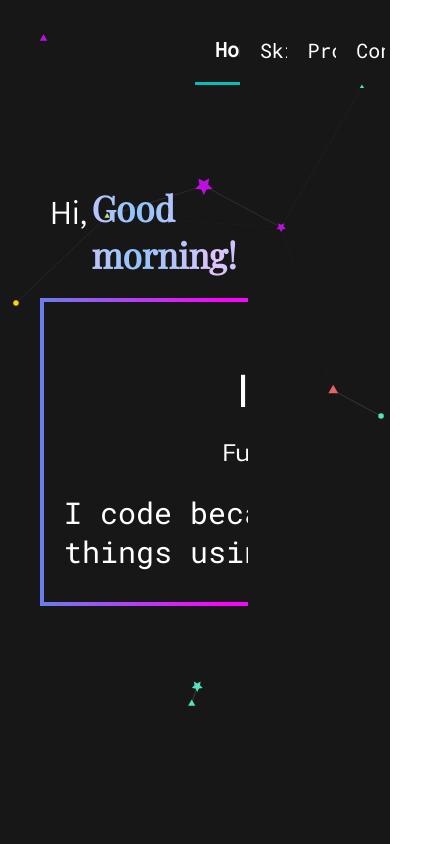
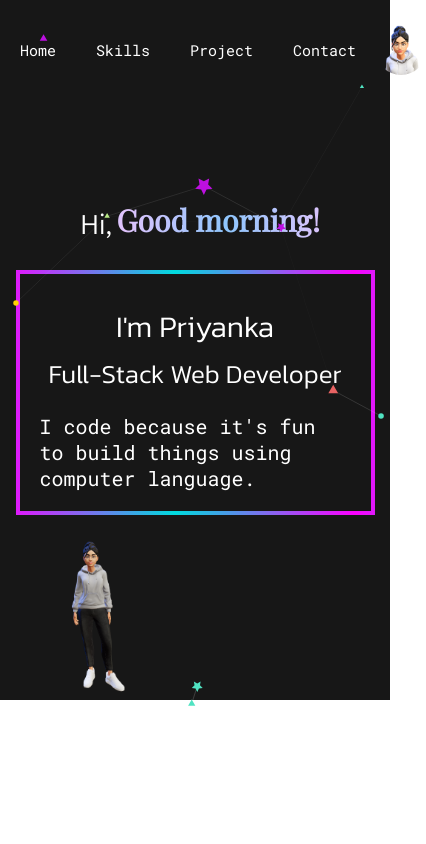
Before and after one commit to priyankaj04/Portfolio, a React (Create React App) app: page / in a window 390 px wide. Shown: the whole page, 426 px wide, since content can reach past the window. Built offline with nearby package versions, Linux system fonts and the light colour scheme.

Commit message:
responsive#1

```diff
--- a/src/App.css
+++ b/src/App.css
@@ -151,6 +151,7 @@
 
 .typingFormate{
   position: relative;
+  font-size: 50px;
 }
 
 .typingFormate::before,
@@ -526,3 +527,105 @@ li{
   right: 0;
   top: 55%;
 }
+
+.homeDescription{
+  font-size: 30;
+}
+
+
+
+@media only screen and (max-width: 1000px) {
+  *{
+    overflow: visible;
+  }
+
+  .Background{
+    height: 100%;
+    width: 100%;
+  }
+
+  .Home{
+    display: flex;
+    flex-direction: column;
+    font-size: 20px;
+    height: 600px;
+    width: 100%;
+    position: static;
+    justify-content: space-around;
+    align-items: center;
+  }
+
+  .Home-Content{
+    display: flex;
+    flex-direction: column;
+    justify-content: center;
+    align-items: center;
+    width: 100%;
+    font-size: 20px;
+  }
+
+  .greet{
+    font-size: 30px;
+  }
+
+  .homeContent-Border {
+    width: 90%;
+    height: auto;;
+  }
+
+  .homeContent-Background{
+    width: 100%;
+    font-size: 20px;
+  }
+
+  .typingFormate::before{
+    display: none;
+  }
+
+  .typingFormate{
+    font-size: 30px;
+  }
+
+  .homeDescription{
+    font-size: 20px;
+    text-align: center;
+  }
+
+  .NavBar-Container{
+    display: relative;
+    width: 100%;
+    display: flex;
+    justify-content: space-around;
+    align-items: center;
+    font-family: 'Roboto Mono', monospace;
+    font-size: 15px;
+  }
+
+  .Avatar{
+    width: 100%;
+    height: 300px;
+    background-image: url('./Images/FullAvatar2.png');
+  background-size:contain;
+  background-repeat: no-repeat;
+  }
+
+  .Project{
+    width: 100%;
+    height: 100%;
+    position: relative;
+  }
+
+  .project-Content{
+    width: absolute;
+    display: flex;
+    flex-direction: column;
+    width: 100vw;
+    height: 100vh;
+  }
+
+  .ProjectContainer{
+    display: flex;
+    flex-direction: column;
+    justify-content: space-around;
+  }
+}
--- a/src/components/Home.jsx
+++ b/src/components/Home.jsx
@@ -111,10 +111,10 @@ function Home() {
                     <motion.div className='homeContent-Border '>
                         <div className='homeContent-Background'>
                             <motion.div>
-                                <motion.p className='typingFormate' style={{ textAlign: 'center', fontSize: 50, marginBottom: 5 }}>I'm Priyanka</motion.p>
+                                <motion.p className='typingFormate' style={{ textAlign: 'center',  marginBottom: 5 }}>I'm Priyanka</motion.p>
                                 <motion.p style={{ fontSize: 26, textAlign: 'center', margin: 2 }}>Full-Stack Web Developer</motion.p>
                             </motion.div>
-                            <motion.p style={{ textAlign: 'left', margin: 20, fontSize: 30, fontFamily: 'Roboto Mono', }}>I code because it's fun to build things using computer language.</motion.p>
+                            <motion.p className="homeDescription" style={{ textAlign: 'left', margin: 20, fontFamily: 'Roboto Mono', }}>I code because it's fun to build things using computer language.</motion.p>
                         </div>
                     </motion.div>
                 </motion.div>
--- a/src/components/NavBar.jsx
+++ b/src/components/NavBar.jsx
@@ -7,10 +7,10 @@ function NavBar() {
   return (
     <div className='NavBar'>
     <div className="NavBar-Container">
-        <div onClick={() => navigate('/')} className={window.location.pathname === '/' ? 'Effects h' : 'Norm'}>Home</div>
-        <div  onClick={() => navigate('/skills')} className={window.location.pathname === '/skills' ? 'Effects s' : 'Norm'}>Skills</div>
-        <div  onClick={() => navigate('/projects')} className={window.location.pathname === '/projects' ? 'Effects p' : 'Norm'}>Project</div>
-        <div  onClick={() => navigate('/contact')} className={window.location.pathname === '/contact' ? 'Effects c' : 'Norm'}>Contact</div>
+        <div onClick={() => navigate('/')} className={window.location.pathname === '/portfolio/#/' ? 'Effects h' : 'Norm'}>Home</div>
+        <div  onClick={() => navigate('/skills')} className={window.location.pathname === '/portfolio/#/skills' ? 'Effects s' : 'Norm'}>Skills</div>
+        <div  onClick={() => navigate('/projects')} className={window.location.pathname === '/portfolio/#/projects' ? 'Effects p' : 'Norm'}>Project</div>
+        <div  onClick={() => navigate('/contact')} className={window.location.pathname === '/portfolio/#/contact' ? 'Effects c' : 'Norm'}>Contact</div>
         <div  onClick={() => navigate('/about')} ><div className="Profile" /></div>
     </div>
     </div>
```
